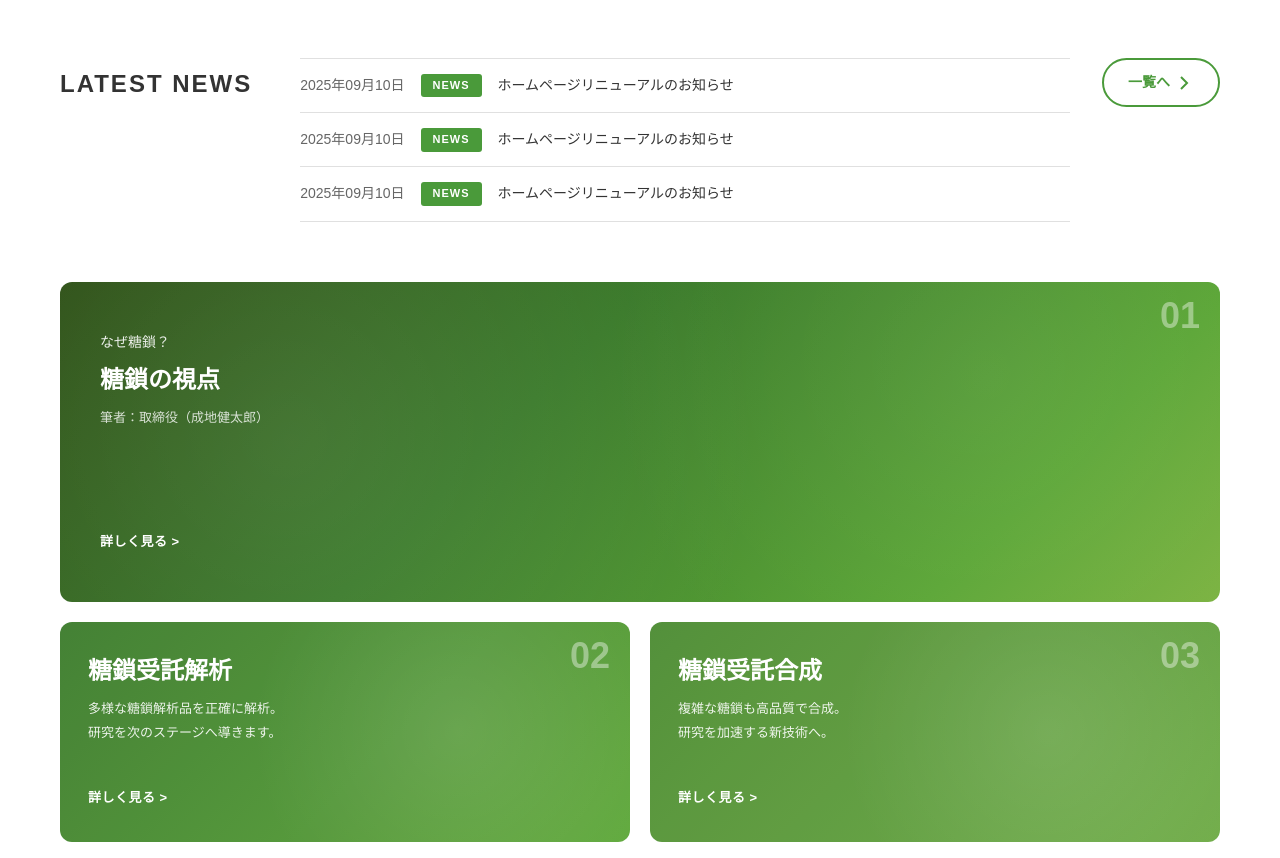
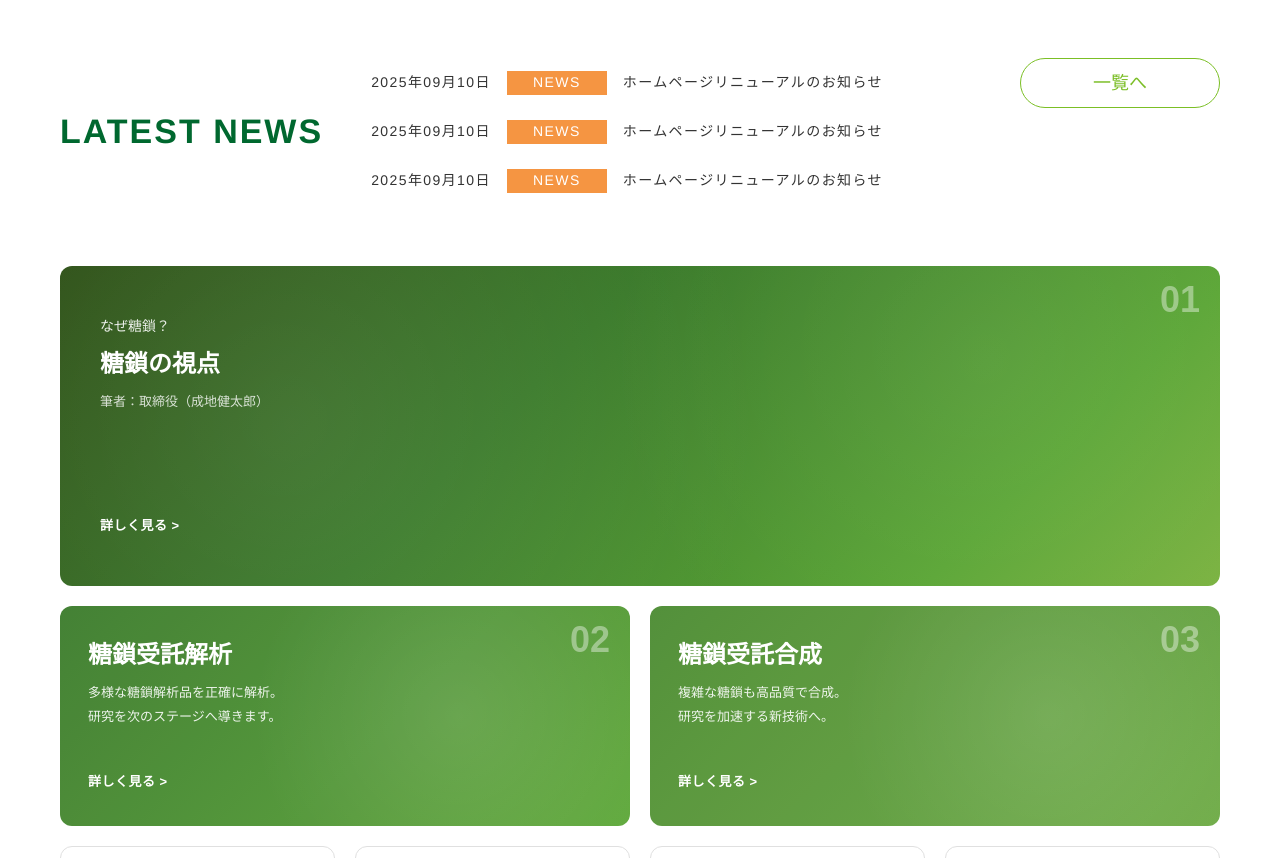
Before and after one commit to shunki-235/gate-ikagaku-souyaku, a website: page index.html in a window 1280 px wide. Shown: the part 1052-1910 px from the top of the page. Drawn offline with Linux system fonts and the light colour scheme.

Commit message:
feat: ニュースセクションのスタイルを改善し、不要な要素を削除

```diff
--- a/assets/css/style.css
+++ b/assets/css/style.css
@@ -484,7 +484,7 @@
 
 .news__inner {
     display: flex;
-    align-items: flex-start;
+    align-items: center;
     gap: 48px;
     max-width: 1200px;
     margin: 0 auto;
@@ -492,12 +492,12 @@
 }
 
 .news__heading {
-    font-size: 24px;
+    font-size: 34px;
     font-weight: 700;
-    color: var(--text-dark);
+    color: #00682f;
+    font-family: "Helvetica", "Arial", sans-serif;
     letter-spacing: 2px;
     white-space: nowrap;
-    padding-top: 4px;
 }
 
 .news__content {
@@ -509,38 +509,41 @@
 
 .news__list {
     flex: 1;
-    border-top: 1px solid var(--border-color);
 }
 
 .news__item {
     display: flex;
     align-items: center;
     gap: 16px;
-    padding: 14px 0;
-    border-bottom: 1px solid var(--border-color);
+    padding: 12px 0;
     flex-wrap: wrap;
 }
 
 .news__date {
     font-size: 14px;
-    color: var(--text-gray);
+    font-family: "Helvetica", "Arial", var(--font-family);
+    color: var(--text-dark);
+    letter-spacing: 0.1em;
     white-space: nowrap;
 }
 
 .news__tag {
-    display: inline-block;
-    padding: 2px 12px;
-    background: var(--green-primary);
+    display: inline-flex;
+    align-items: center;
+    justify-content: center;
+    min-width: 100px;
+    height: 24px;
+    background: #f59542;
     color: var(--white);
-    font-size: 11px;
-    font-weight: 600;
-    border-radius: 3px;
-    letter-spacing: 1px;
+    font-size: 14px;
+    font-family: "Helvetica", "Arial", sans-serif;
+    letter-spacing: 0.1em;
 }
 
 .news__link {
     font-size: 14px;
     color: var(--text-dark);
+    letter-spacing: 0.1em;
     transition: color 0.2s;
 }
 
@@ -551,20 +554,21 @@
 .news__more {
     display: inline-flex;
     align-items: center;
-    gap: 4px;
-    padding: 10px 24px;
-    border: 2px solid var(--green-primary);
-    color: var(--green-primary);
-    font-size: 14px;
-    font-weight: 600;
-    border-radius: 30px;
+    justify-content: center;
+    min-width: 200px;
+    height: 50px;
+    padding: 0 40px;
+    border: 1.5px solid #7BBF25;
+    color: #7BBE26;
+    font-size: 18px;
+    border-radius: 25px;
     white-space: nowrap;
     transition: background 0.2s, color 0.2s;
     flex-shrink: 0;
 }
 
 .news__more:hover {
-    background: var(--green-primary);
+    background: #7BBF25;
     color: var(--white);
 }
 
--- a/index.html
+++ b/index.html
@@ -138,11 +138,7 @@
                             <a href="#" class="news__link">ホームページリニューアルのお知らせ</a>
                         </li>
                     </ul>
-                    <a href="#" class="news__more">一覧へ
-                        <svg width="20" height="20" viewBox="0 0 20 20" fill="none">
-                            <path d="M7 4l6 6-6 6" stroke="currentColor" stroke-width="2"/>
-                        </svg>
-                    </a>
+                    <a href="#" class="news__more">一覧へ</a>
                 </div>
             </div>
         </section>
```
